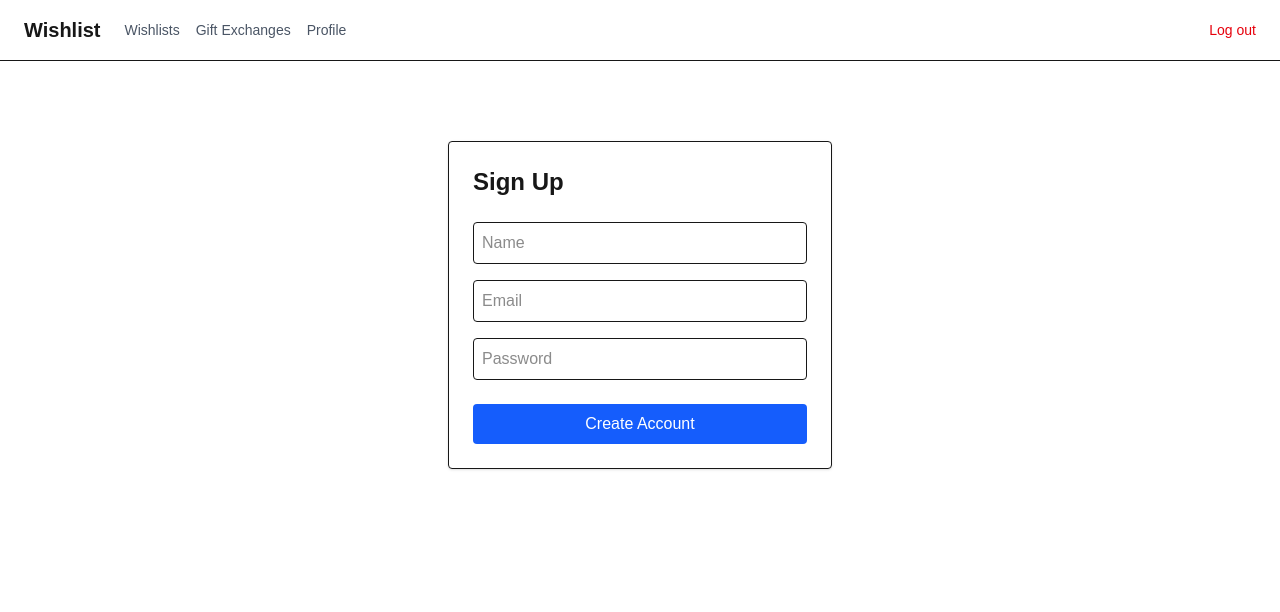
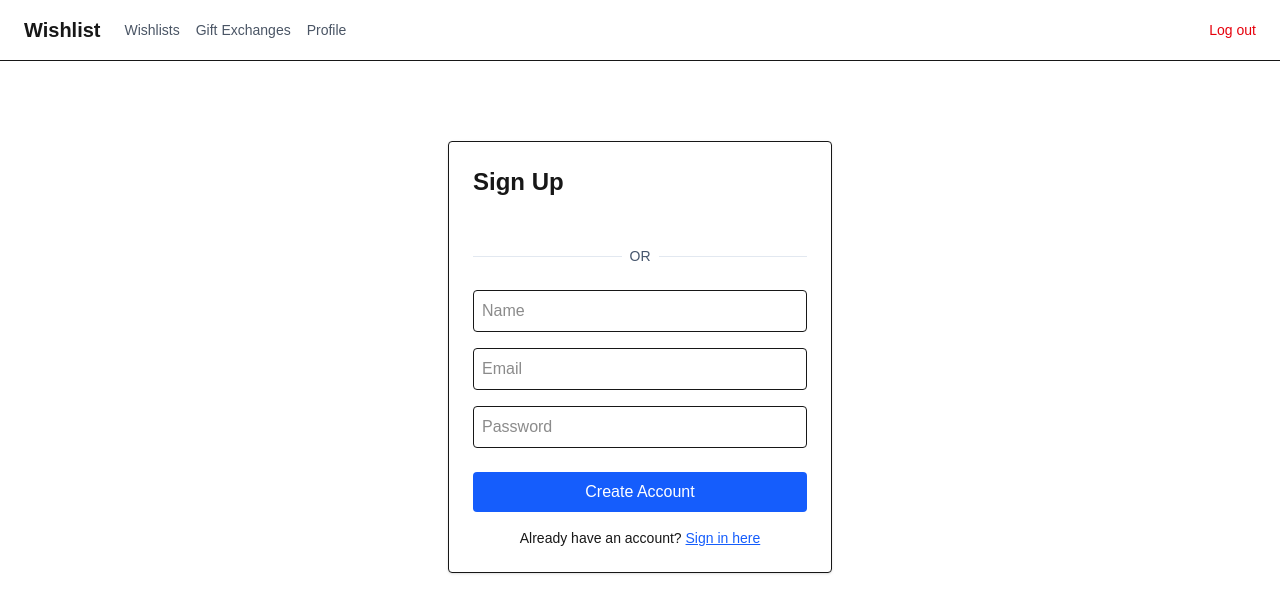
Before and after one commit to navyjosh/Open-Gift-Exchange, a Next.js app: page /auth/signup in a window 1280 px wide. Shown: the top 612 px of the page. Built offline with nearby package versions, Linux system fonts and the light colour scheme; no server answers; the database is empty; sample sign-in values are in the browser's storage.

Commit message:
add signin with google to signup page

```diff
--- a/app/auth/signup/page.tsx
+++ b/app/auth/signup/page.tsx
@@ -1,9 +1,10 @@
 'use client'
 
-import { useState } from 'react'
+import { useEffect, useState } from 'react'
 import { useRouter } from 'next/navigation'
 import { signIn } from 'next-auth/react'
 import { register } from '@/lib/auth/client'
+import Image from 'next/image'
 
 export default function SignUpPage() {
     const router = useRouter()
@@ -11,6 +12,11 @@ export default function SignUpPage() {
     const [password, setPassword] = useState('')
     const [name, setName] = useState('')
     const [error, setError] = useState('')
+    const [showGoogle, setShowGoogle] = useState(false)
+
+    useEffect(() => {
+        setShowGoogle(process.env.NEXT_PUBLIC_GOOGLE_AUTH_ENABLED === 'true')
+    }, [])
 
     async function handleSubmit(e: React.FormEvent) {
         e.preventDefault()
@@ -18,7 +24,6 @@ export default function SignUpPage() {
         try {
             await register({ email, password, name })
 
-            // ✅ Automatically sign the user in after successful registration
             const res = await signIn('credentials', {
                 redirect: false,
                 email,
@@ -28,7 +33,7 @@ export default function SignUpPage() {
             if (res?.error) {
                 setError(res.error)
             } else {
-                router.push('/') // or your desired post-login landing page
+                router.push('/')
             }
         } catch (err: unknown) {
             if (err instanceof Error) {
@@ -40,11 +45,42 @@ export default function SignUpPage() {
     }
 
     return (
-        <form onSubmit={handleSubmit} className="max-w-sm mx-auto mt-16 p-6 border rounded shadow">
+        <div className="max-w-sm mx-auto mt-16 p-6 border rounded shadow">
             <h1 className="text-2xl font-bold mb-6">Sign Up</h1>
+
+            {showGoogle && (
+                <div className="mb-4">
+                    {/* Light mode image */}
+                    <Image
+                        width={150}
+                        height={20}
+                        src="/images/signin-assets/google-svg/light/web_light_rd_SI.svg"
+                        alt="Sign up with Google"
+                        className="block dark:hidden max-w-xs mx-auto cursor-pointer"
+                        onClick={() => signIn('google', { callbackUrl: '/wishlists' })}
+                    />
+
+                    {/* Dark mode image */}
+                    <Image
+                        width={200}
+                        height={20}
+                        src="/images/signin-assets/google-svg/dark/web_dark_rd_SI.svg"
+                        alt="Sign up with Google"
+                        className="hidden dark:block max-w-xs mx-auto cursor-pointer"
+                        onClick={() => signIn('google', { callbackUrl: '/wishlists' })}
+                    />
+                </div>
+            )}
+
+            <div className="flex w-full items-center gap-2 py-6 text-sm text-slate-600">
+                <div className="h-px w-full bg-slate-200"></div>
+                OR
+                <div className="h-px w-full bg-slate-200"></div>
+            </div>
 
             {error && <p className="text-red-500 text-sm mb-4">{error}</p>}
 
+            <form onSubmit={handleSubmit}>
                 <input
                     type="text"
                     placeholder="Name"
@@ -76,5 +112,16 @@ export default function SignUpPage() {
                     Create Account
                 </button>
             </form>
+
+            <p className="mt-4 text-sm text-center">
+                Already have an account?{' '}
+                <button
+                    onClick={() => router.push('/auth/signin')}
+                    className="text-blue-600 underline"
+                >
+                    Sign in here
+                </button>
+            </p>
+        </div>
     )
 }
```
Lines whose indentation alone changed are shown as unchanged.
